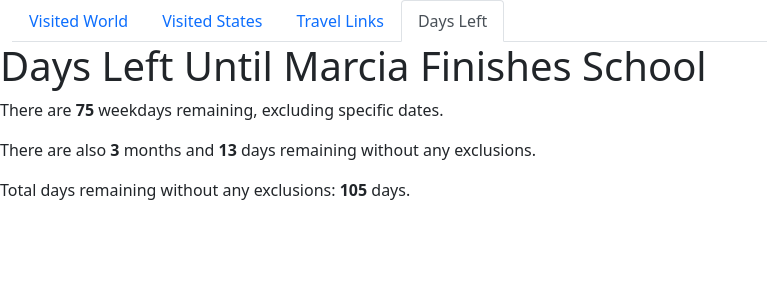
After one commit to jmacego/country_map, a Flask app: page /daysleft in a window 1280 px wide. The commit adds this page. Shown: the top 300 px of the page, without its empty margins (0-767 px from the left). Run offline with Flask 3, Linux system fonts and the light colour scheme; parts of the project's set-up code (start-up, migrations or seed data) failed here and were passed over.

Commit message:
Added basic countdown for marcia's retirement

```diff
--- a/app/__init__.py
+++ b/app/__init__.py
@@ -1,5 +1,5 @@
 from flask import Flask
-from .views import views_blueprint
+from .views import views
 import os
 from werkzeug.middleware.proxy_fix import ProxyFix
 from dotenv import load_dotenv
@@ -64,6 +64,6 @@ def create_app():
 }
 
     # Register blueprints
-    app.register_blueprint(views_blueprint)
+    app.register_blueprint(views)
 
     return app
--- a/app/models.py
+++ b/app/models.py
@@ -2,6 +2,8 @@ from flask import session, current_app, redirect, url_for
 import json
 import uuid
 from functools import wraps
+from datetime import datetime, timedelta
+
 
 # File path for the visited data file
 visited_file_path = 'instance/visited.json'
@@ -56,6 +58,30 @@ class LinksData:
         with open(links_file_path, 'w') as file:
             json.dump(data, file, indent=4)
 
+def remaining_days(start_date, end_date, excluded_dates=None):
+    """
+    Calculate the number of weekdays between two dates, optionally excluding specific dates.
+
+    :param start_date: The start date as a datetime object.
+    :param end_date: The end date as a datetime object.
+    :param excluded_dates: A list of dates to exclude in 'YYYY-MM-DD' format.
+    :return: The number of weekdays between the start and end dates, excluding specified dates.
+    """
+    if excluded_dates is None:
+        excluded_dates = []
+
+    # Convert excluded dates from strings to datetime objects
+    excluded_datetimes = [datetime.strptime(date, '%Y-%m-%d') for date in excluded_dates]
+
+    # Generate a range of dates between the start and end dates
+    date_generated = [start_date + timedelta(days=x) for x in range(0, (end_date-start_date).days)]
+
+    # Filter out the weekdays and excluded dates
+    weekdays = [date for date in date_generated if date.weekday() < 5 and date not in excluded_datetimes]
+
+    # Return the number of weekdays
+    return len(weekdays)
+
 def is_email_allowed(email, allowed_emails):
     """
     Check if the provided email is in the list of allowed emails.
--- a/app/templates/base.html
+++ b/app/templates/base.html
@@ -23,6 +23,9 @@
                 <li class="nav-item">
                     <a class="nav-link {% if title == 'Travel Links' %}active{% endif %}" href="/links">Travel Links</a>
                 </li>
+                <li class="nav-item">
+                    <a class="nav-link {% if title == 'Days Left' %}active{% endif %}" href="/daysleft">Days Left</a>
+                </li>
             </ul>
         </div>
         {% block content %}
--- /dev/null
+++ b/app/templates/daysleft.html
@@ -0,0 +1,9 @@
+<!-- links.html -->
+{% extends 'base.html' %}
+
+{% block content %}
+<h1>Days Left Until Marcia Finishes School</h1>
+<p>There are <strong>{{ number_of_weekdays }}</strong> weekdays remaining, excluding specific dates.</p>
+<p>There are also <strong>{{ months_remaining }}</strong> months and <strong>{{ days_remaining }}</strong> days remaining without any exclusions.</p>
+<p>Total days remaining without any exclusions: <strong>{{ total_days_remaining }}</strong> days.</p>
+{% endblock %}
--- a/app/views.py
+++ b/app/views.py
@@ -5,15 +5,17 @@ import uuid
 import os
 import secrets
 import requests
+from datetime import datetime
+from dateutil.relativedelta import relativedelta
 from dotenv import load_dotenv
 from urllib.parse import urlencode
-from .models import VisitedData, LinksData, require_email_authorization
+from .models import VisitedData, LinksData, require_email_authorization, remaining_days
 
 # Load environment variables
 load_dotenv()
-views_blueprint = Blueprint('views', __name__)
+views = Blueprint('views', __name__)
 
-@views_blueprint.route('/')
+@views.route('/')
 @require_email_authorization
 def world_map():
     """
@@ -26,7 +28,7 @@ def world_map():
     """
     return render_template('visited_map.html', title='Visited World')
 
-@views_blueprint.route('/states')
+@views.route('/states')
 @require_email_authorization
 def states():
     """
@@ -39,7 +41,7 @@ def states():
     """
     return render_template('visited_map.html', title='Visited States')
 
-@views_blueprint.route('/links')
+@views.route('/links')
 @require_email_authorization
 def links():
     """
@@ -52,8 +54,40 @@ def links():
     """
     return render_template('links.html', title='Travel Links')
 
+@views.route('/daysleft')
+def days_left():
+    """
+    Display the days remaining until Marcia finishes school, excluding specific dates.
+    Also display the total number of months and days remaining from today until the end date.
+    """
+    # Define the start date (today) and the end date
+    start_date = datetime.now()
+    end_date = datetime(2024, 6, 17)
 
-@views_blueprint.route('/api/visited', methods=['GET'])
+    # List of dates to exclude (format: 'YYYY-MM-DD')
+    excluded_dates = ['2024-03-25', '2024-03-26', '2024-03-27', '2024-03-28', '2024-03-29',
+                      '2024-03-30', '2024-03-31', '2024-04-01', '2024-04-02', '2024-04-03',
+                      '2024-04-04', '2024-04-05', '2024-05-27']
+
+    # Calculate the number of weekdays, excluding specific dates
+    number_of_weekdays = remaining_days(start_date, end_date, excluded_dates)
+
+    # Calculate the total number of months and days remaining
+    delta = relativedelta(end_date, start_date)
+    months_remaining = delta.months
+    days_remaining = delta.days
+
+    # Calculate the total number of days remaining without exclusions
+    total_days_remaining = (end_date - start_date).days
+
+    # Render a template with the result
+    return render_template('daysleft.html', number_of_weekdays=number_of_weekdays,
+                           months_remaining=months_remaining, days_remaining=days_remaining,
+                           total_days_remaining=total_days_remaining,
+                           start_date=start_date, end_date=end_date,
+                           title='Days Left')
+
+@views.route('/api/visited', methods=['GET'])
 @require_email_authorization
 def get_visited():
     """
@@ -79,7 +113,7 @@ def get_visited():
     return jsonify(filtered_visited)
 
 
-@views_blueprint.route('/api/visited/<uuid:visited_id>', methods=['GET'])
+@views.route('/api/visited/<uuid:visited_id>', methods=['GET'])
 @require_email_authorization
 def get_single_visited(visited_id):
     """
@@ -98,7 +132,7 @@ def get_single_visited(visited_id):
     return jsonify(visited_entry) if visited_entry else ('', 404)
 
 
-@views_blueprint.route('/api/visited', methods=['POST'])
+@views.route('/api/visited', methods=['POST'])
 @require_email_authorization
 def add_or_update_visited():
     """
@@ -130,7 +164,7 @@ def add_or_update_visited():
     VisitedData.save_visited_data(visited)
     return jsonify(new_visited), 200 if existing_country else 201
 
-@views_blueprint.route('/api/visited/<uuid:visited_id>', methods=['PUT'])
+@views.route('/api/visited/<uuid:visited_id>', methods=['PUT'])
 @require_email_authorization
 def update_visited(visited_id):
     """
@@ -153,7 +187,7 @@ def update_visited(visited_id):
     VisitedData.save_visited_data(visited)
     return jsonify(visited_entry)
 
-@views_blueprint.route('/api/visited/<uuid:visited_id>', methods=['DELETE'])
+@views.route('/api/visited/<uuid:visited_id>', methods=['DELETE'])
 @require_email_authorization
 def delete_visited(visited_id):
     """
@@ -172,7 +206,7 @@ def delete_visited(visited_id):
     VisitedData.save_visited_data(visited)
     return ('', 204)
 
-@views_blueprint.route('/api/links', methods=['GET'])
+@views.route('/api/links', methods=['GET'])
 @require_email_authorization
 def get_links():
     """
@@ -185,7 +219,7 @@ def get_links():
     """
     return jsonify(LinksData.load_links_data())
 
-@views_blueprint.route('/api/links', methods=['POST'])
+@views.route('/api/links', methods=['POST'])
 @require_email_authorization
 def add_link():
     """
@@ -205,7 +239,7 @@ def add_link():
     LinksData.save_links_data(links)
     return jsonify(new_link), 201
 
-@views_blueprint.route('/api/links/<id>', methods=['PUT'])
+@views.route('/api/links/<id>', methods=['PUT'])
 @require_email_authorization
 def update_link(id):
     """
@@ -229,7 +263,7 @@ def update_link(id):
     LinksData.save_links_data(links)
     return jsonify(link)
 
-@views_blueprint.route('/api/links/<id>', methods=['DELETE'])
+@views.route('/api/links/<id>', methods=['DELETE'])
 @require_email_authorization
 def delete_link(id):
     """
@@ -248,7 +282,7 @@ def delete_link(id):
     LinksData.save_links_data(links)
     return ('', 204)
 
-@views_blueprint.route('/authorize/<provider>')
+@views.route('/authorize/<provider>')
 def oauth2_authorize(provider):
     """
     Initiate OAuth2 authorization for a specified provider.
@@ -284,7 +318,7 @@ def oauth2_authorize(provider):
     # redirect the user to the OAuth2 provider authorization URL
     return redirect(provider_data['authorize_url'] + '?' + qs)
 
-@views_blueprint.route('/callback/<provider>')
+@views.route('/callback/<provider>')
 def oauth2_callback(provider):
     """
     Handle the OAuth2 callback from the provider.
@@ -347,7 +381,7 @@ def oauth2_callback(provider):
     session['email'] = email
     return redirect(url_for('views.world_map'))
 
-@views_blueprint.route('/email')
+@views.route('/email')
 def email():
     """Test route. Display e-mail user is logged in as"""
     return(session.get('email'))
```
